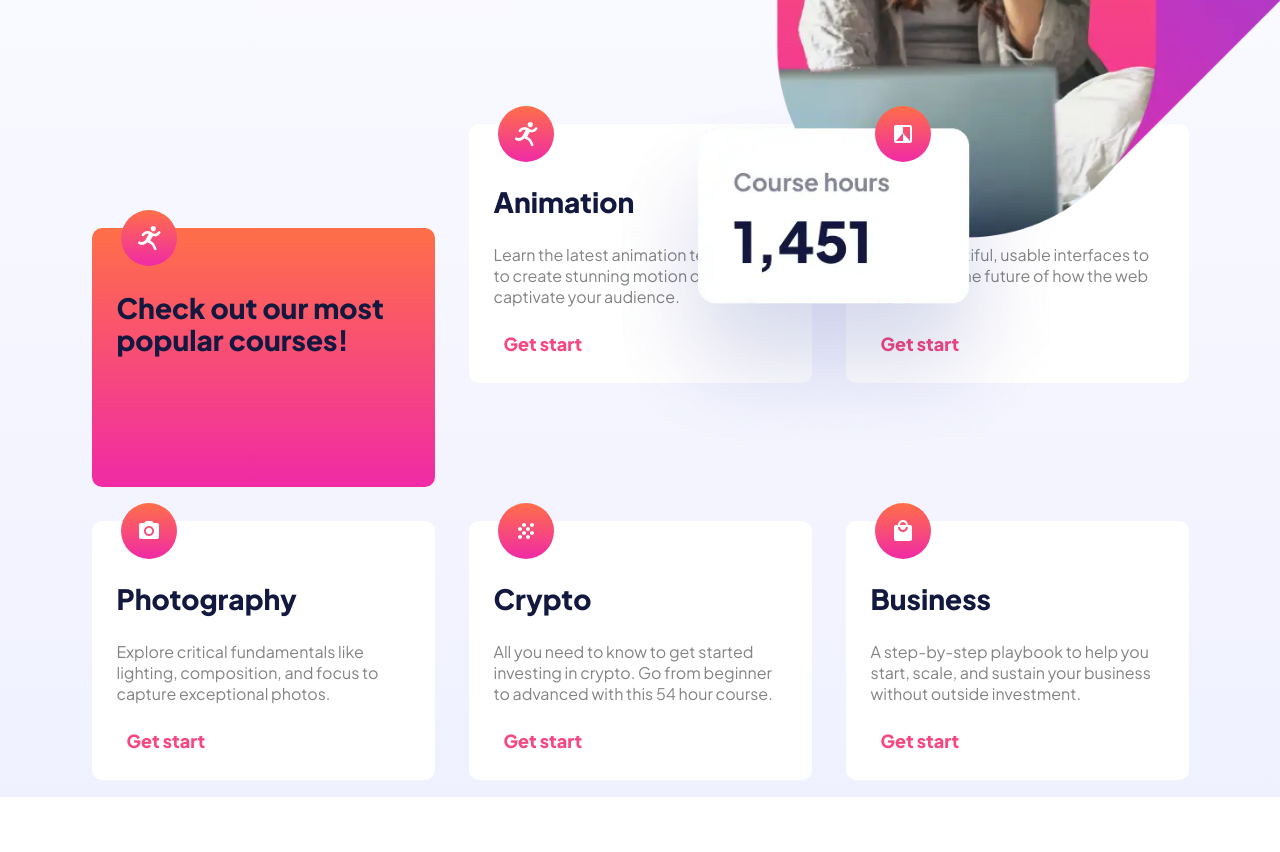
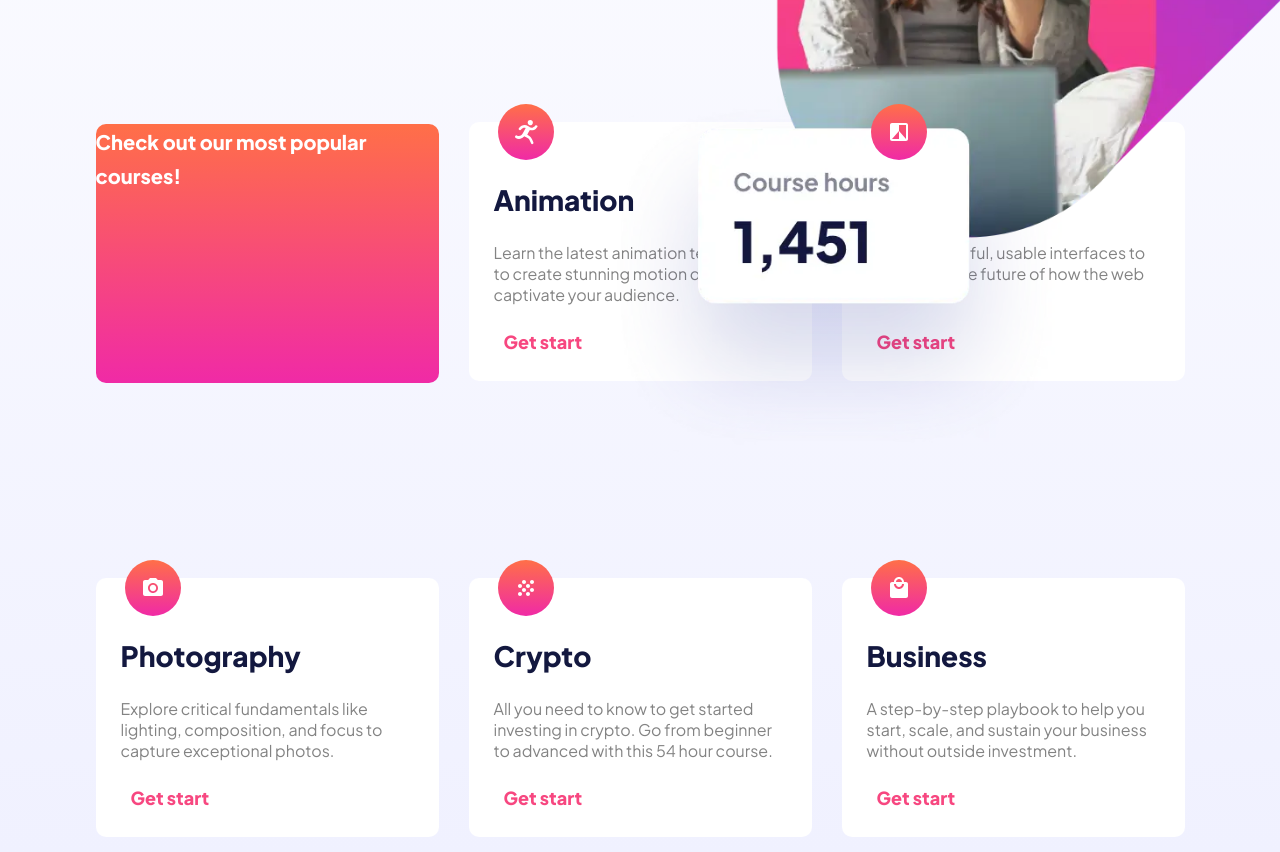
Before and after one commit to PiriyaLapa/Skilled-e-learning-landing-page, a React (Create React App) app: page / in a window 1280 px wide. Shown: the part 580-1432 px from the top of the page. Before the commit the page ends 1377 px from the top, so only its background shows below. Built offline with nearby package versions, Linux system fonts and the light colour scheme.

Commit message:
update and try to deploy

```diff
--- a/src/Helper/helper.tsx
+++ b/src/Helper/helper.tsx
@@ -8,7 +8,7 @@ import {ReactNode} from 'react';
 export const getIconComponent = (id: number): ReactNode => {
     switch (id) {
         case 0:
-            return <AnimationIcon/>;
+            return ;
         case 1:
             return <AnimationIcon />;
         case 2:
--- a/src/components/Cards/Cards.tsx
+++ b/src/components/Cards/Cards.tsx
@@ -18,7 +18,9 @@ export default class Card extends Component<dataProps> {
         <span>{title}</span>
         <span>{content}</span>
         {id > 0 ? <span>Get start</span> : null}
-        {/* <span>Get start</span> */}
+        {/* {iconComponent}
+        <span>{title}</span>
+        <span>{content}</span> */}
       </StyledCards>
     );
   }
--- a/src/components/Cards/styleds.ts
+++ b/src/components/Cards/styleds.ts
@@ -6,15 +6,12 @@ export const StyledCards = styled.div`
   margin: 20px auto;
   font-weight: 400;
   font-style: normal;
-  display: inline-block;
   border-radius: 10px;
   background-color: white;
-  margin: 17px;
+  margin: 15px;
+  display:inline-block;
 
-  :nth-child(1){
-    /* position:absolute; */
-    /* color:red; */
-  }
+
   :nth-child(2) {
     color: #13183f;
     font-weight: 800;
@@ -25,7 +22,6 @@ export const StyledCards = styled.div`
   :nth-child(4) {
     color: #f74780;
   }
-
 
   @media screen and (min-width: 375px) {
     width: 343px;
@@ -60,6 +56,5 @@ export const StyledInitialCard = styled.div`
   font-weight:800;
   font-style:normal;
   line-height:32px;
-display:inline-block;
-
+   display:inline-block;
 `;
--- a/src/pages/LandingPage/sections/styles.ts
+++ b/src/pages/LandingPage/sections/styles.ts
@@ -67,8 +67,10 @@ export const StyledTabletHero2 = styled.img`
 `;
 
 export const StyledCardSection = styled.section`
+  width: 100%;
   height: auto;
-  width: 100%;
+
+
 
   & > :first-of-type {
     background: linear-gradient(180deg, #ff6f48 0.04%, #f02aa6 100%);
@@ -77,7 +79,10 @@ export const StyledCardSection = styled.section`
     font-weight: 800;
     line-height: 32px;
     color: #fff;
+    position:relative;
+    top:-165px;
   }
+
 
   @media screen and (min-width: 375px) {
     width: 100%;
@@ -92,6 +97,7 @@ export const StyledCardSection = styled.section`
   @media screen and (min-width: 768px) {
     & > :first-of-type {
       height: 259px;
+      /* height:auto; */
     }
   }
 `;
```
